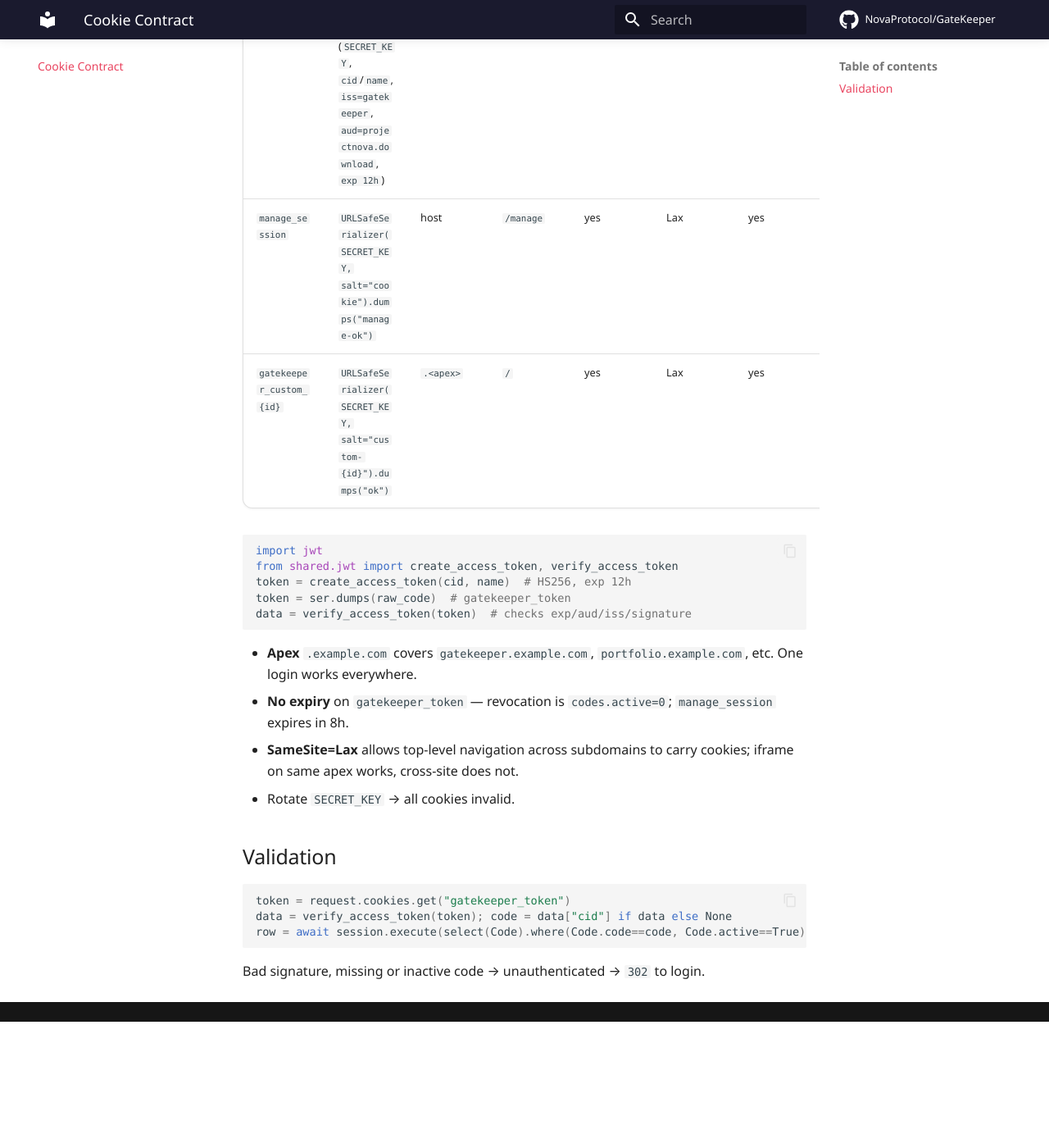
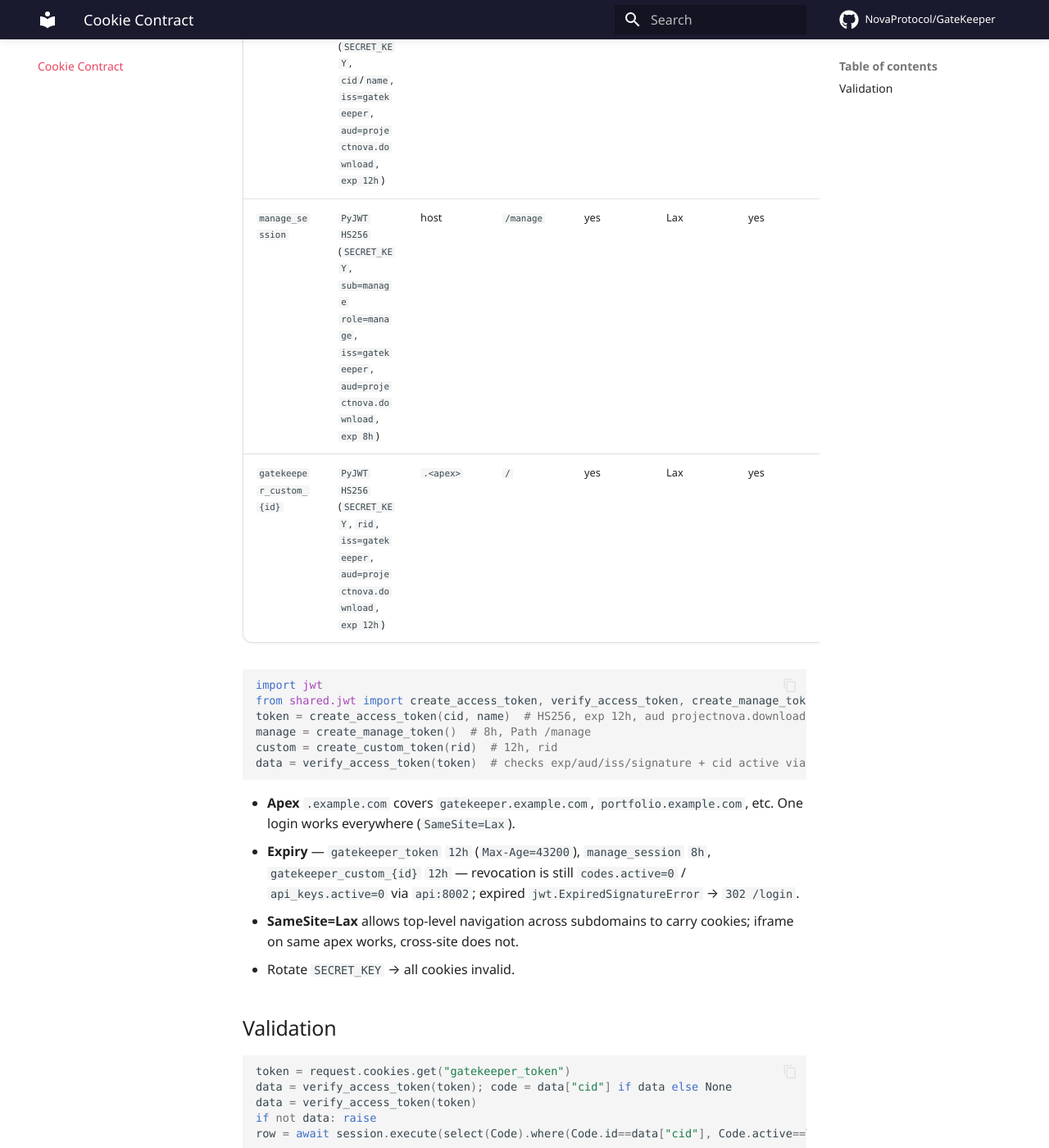
Before and after one commit to NovaProtocol/GateKeeper, an MkDocs documentation site: the page built from documentation/docs/cookie-contract.md, in a window 1280 px wide and 1400 px high, scrolled down 323 px. Shown: the whole window at 82% size. Built offline with MkDocs 1.6.1 and Material for MkDocs 9.7.7, drawn with Linux system fonts in a browser that asks for light colours; some web fonts are replaced; comment, search, counter and statistics services are not loaded; before the commit the page ends 1569 px from its top, so only the background shows below that.

Commit message:
docs(gatekeeper): sync README and docs to JWT and isolation

````diff
--- a/documentation/docs/cookie-contract.md
+++ b/documentation/docs/cookie-contract.md
@@ -5,19 +5,20 @@ Three cookies share the apex domain (last two labels of host → `.example.com`)
 | Name | Value | Domain | Path | HttpOnly | SameSite | Secure | Max-Age |
 |------|-------|--------|------|----------|----------|--------|---------|
 | `gatekeeper_token` | `PyJWT HS256` (`SECRET_KEY`, `cid`/`name`, `iss=gatekeeper`, `aud=projectnova.download`, `exp 12h`) | `.<apex>` | `/` | yes | Lax | yes | 12h |
-| `manage_session` | `URLSafeSerializer(SECRET_KEY, salt="cookie").dumps("manage-ok")` | host | `/manage` | yes | Lax | yes | 8h |
-| `gatekeeper_custom_{id}` | `URLSafeSerializer(SECRET_KEY, salt="custom-{id}").dumps("ok")` | `.<apex>` | `/` | yes | Lax | yes | session |
+| `manage_session` | `PyJWT HS256` (`SECRET_KEY`, `sub=manage` `role=manage`, `iss=gatekeeper`, `aud=projectnova.download`, `exp 8h`) | host | `/manage` | yes | Lax | yes | 8h |
+| `gatekeeper_custom_{id}` | `PyJWT HS256` (`SECRET_KEY`, `rid`, `iss=gatekeeper`, `aud=projectnova.download`, `exp 12h`) | `.<apex>` | `/` | yes | Lax | yes | 12h |
 
 ```python
 import jwt
-from shared.jwt import create_access_token, verify_access_token
-token = create_access_token(cid, name)  # HS256, exp 12h
-token = ser.dumps(raw_code)  # gatekeeper_token
-data = verify_access_token(token)  # checks exp/aud/iss/signature
+from shared.jwt import create_access_token, verify_access_token, create_manage_token, create_custom_token
+token = create_access_token(cid, name)  # HS256, exp 12h, aud projectnova.download
+manage = create_manage_token()  # 8h, Path /manage
+custom = create_custom_token(rid)  # 12h, rid
+data = verify_access_token(token)  # checks exp/aud/iss/signature + cid active via api
 ```
 
-- **Apex** `.example.com` covers `gatekeeper.example.com`, `portfolio.example.com`, etc. One login works everywhere.
-- **No expiry** on `gatekeeper_token` — revocation is `codes.active=0`; `manage_session` expires in 8h.
+- **Apex** `.example.com` covers `gatekeeper.example.com`, `portfolio.example.com`, etc. One login works everywhere (`SameSite=Lax`).
+- **Expiry** — `gatekeeper_token` `12h` (`Max-Age=43200`), `manage_session` `8h`, `gatekeeper_custom_{id}` `12h` — revocation is still `codes.active=0` / `api_keys.active=0` via `api:8002`; expired `jwt.ExpiredSignatureError` → `302 /login`.
 - **SameSite=Lax** allows top-level navigation across subdomains to carry cookies; iframe on same apex works, cross-site does not.
 - Rotate `SECRET_KEY` → all cookies invalid.
 
@@ -26,7 +27,9 @@ data = verify_access_token(token)  # checks exp/aud/iss/signature
 ```python
 token = request.cookies.get("gatekeeper_token")
 data = verify_access_token(token); code = data["cid"] if data else None
-row = await session.execute(select(Code).where(Code.code==code, Code.active==True))
+data = verify_access_token(token)
+if not data: raise
+row = await session.execute(select(Code).where(Code.id==data["cid"], Code.active==True))  # cid from JWT, active kill via api
 ```
 
 Bad signature, missing or inactive code → unauthenticated → `302` to login.
````
Also changed, not shown: documentation/docs/architecture.md (+3 -3 lines), README.md.
